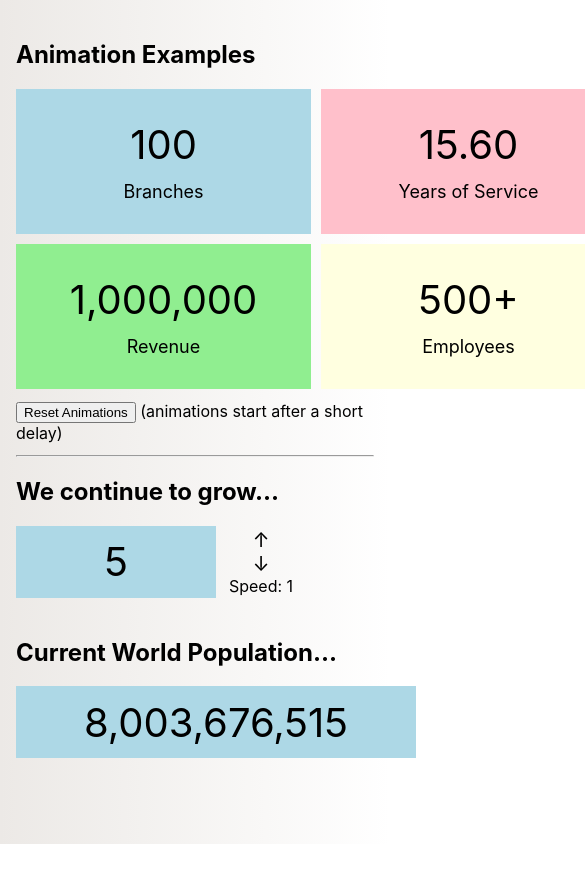
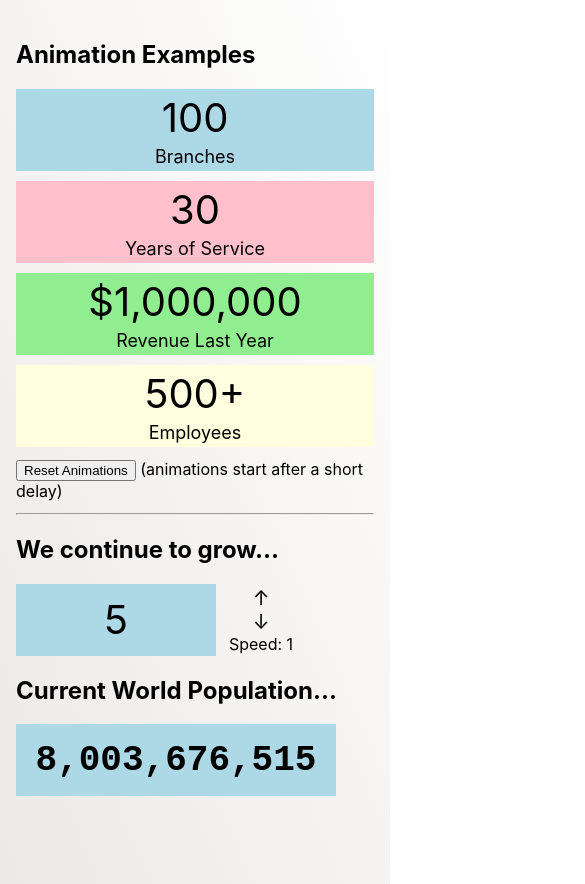
Before and after one commit to vajra-studios/number-animation, a React (Create React App) app: page / in a window 390 px wide. Shown: the top 884 px of the page, 585 px wide, since content can reach past the window. Before the commit the page ends 844 px from the top, so only its background shows below. Built offline with nearby package versions, Linux system fonts and the light colour scheme.

Commit message:
Clean up css for mobile

```diff
--- a/src/App.css
+++ b/src/App.css
@@ -1,38 +1,13 @@
-.App {
-  text-align: center;
+.examples-grid {
+  display: grid;
+  grid-template-columns: repeat(2, 1fr);
+  grid-template-rows: repeat(2, 1fr);
+  grid-gap: 10px;
 }
 
-.App-logo {
-  height: 40vmin;
-  pointer-events: none;
-}
-
-@media (prefers-reduced-motion: no-preference) {
-  .App-logo {
-    animation: App-logo-spin infinite 20s linear;
+@media (max-width: 640px) {
+  .examples-grid {
+    grid-template-columns: repeat(1, 1fr);
+    grid-template-rows: repeat(4, 1fr);
   }
 }
-
-.App-header {
-  background-color: #282c34;
-  min-height: 100vh;
-  display: flex;
-  flex-direction: column;
-  align-items: center;
-  justify-content: center;
-  font-size: calc(10px + 2vmin);
-  color: white;
-}
-
-.App-link {
-  color: #61dafb;
-}
-
-@keyframes App-logo-spin {
-  from {
-    transform: rotate(0deg);
-  }
-  to {
-    transform: rotate(360deg);
-  }
-}
--- a/src/App.tsx
+++ b/src/App.tsx
@@ -4,17 +4,14 @@ import ExamplesGrid from "./ExamplesGrid";
 import SpeedExample from "./SpeedExample";
 
 const pageStyles: CSS.Properties = {
-  width: "100vw",
   height: "100vh",
-  background: "linear-gradient(to right, #ECE9E6, #FFFFFF)",
+  background: "linear-gradient(to top right, #ECE9E6, #FFFFFF)",
+  padding: "20px 16px",
 };
 
 const pageContentStyles: CSS.Properties = {
-  paddingLeft: "16px",
-  paddingRight: "16px",
   margin: "0 auto",
   maxWidth: "600px",
-  paddingTop: "20px" // required for the h2 margin
 };
 
 const App = () => {
--- a/src/ExamplesGrid.tsx
+++ b/src/ExamplesGrid.tsx
@@ -1,15 +1,7 @@
 import React, { useEffect, useState } from "react";
 import NumberAnimation from "./NumberAnimation";
 import type * as CSS from "csstype";
-
-const gridStyles: CSS.Properties = {
-  display: "grid",
-  gridTemplateColumns: "repeat(2, 1fr)",
-  gridTemplateRows: "repeat(2, 1fr)",
-  gridGap: "10px",
-  width: "600px",
-  height: "300px",
-};
+import "./App.css";
 
 const alignment: CSS.Properties = {
   display: "flex",
@@ -17,6 +9,7 @@ const alignment: CSS.Properties = {
   justifyContent: "center",
   fontSize: "40px",
   flexDirection: "column",
+  padding: "4px 0",
 };
 
 const blueBackground: CSS.Properties = {
@@ -52,7 +45,7 @@ const purpleBackground: CSS.Properties = {
 
 const subtitleStyles: CSS.Properties = {
   fontSize: "18px",
-  marginTop: "12px",
+  marginTop: "4px",
 };
 
 const backgroundStyles = [
@@ -69,7 +62,7 @@ const cellProps = [
     numberAnimationProps: {
       start: 1,
       end: 100,
-      time: 3,
+      time: 1,
       randomize: true,
       decimalPlaces: 0,
     },
@@ -79,7 +72,7 @@ const cellProps = [
     numberAnimationProps: {
       start: 0,
       end: 30,
-      time: 10,
+      time: 4,
       randomize: false,
       decimalPlaces: 2,
       formatNumber: true,
@@ -90,18 +83,19 @@ const cellProps = [
     numberAnimationProps: {
       start: 0,
       end: 1000000,
-      time: 2,
+      time: 1,
       randomize: true,
       decimalPlaces: 0,
       formatNumber: true,
+      finalDisplayValue: "$1,000,000",
     },
-    subtitle: "Revenue",
+    subtitle: "Revenue Last Year",
   },
   {
     numberAnimationProps: {
       start: 10,
       end: 500,
-      time: 4,
+      time: 1.5,
       randomize: false,
       decimalPlaces: 0,
       finalDisplayValue: "500+",
@@ -148,7 +142,7 @@ const ExamplesGrid = () => {
   return (
     <React.Fragment>
       <h2>Animation Examples</h2>
-      <div style={gridStyles}>
+      <div className="examples-grid">
         {cellProps.map(
           (props, index) =>
             index < 4 && (
--- a/src/SpeedExample.tsx
+++ b/src/SpeedExample.tsx
@@ -39,7 +39,10 @@ const exampleContainer: CSS.Properties = {
 };
 
 const example2: CSS.Properties = {
-  minWidth: "400px"
+  minWidth: "320px",
+  fontFamily: "Courier New, monospace",
+  fontWeight: 700,
+  fontSize: "36px",
 };
 
 function secondsSinceNovember15th2022(): number {
@@ -78,7 +81,6 @@ const SpeedExample = () => {
         </div>
       </div>
 
-      <br />
       <h2>Current World Population...</h2>
       <div style={exampleContainer}>
         <div style={{ ...blueBackground, ...example2 }}>
```
